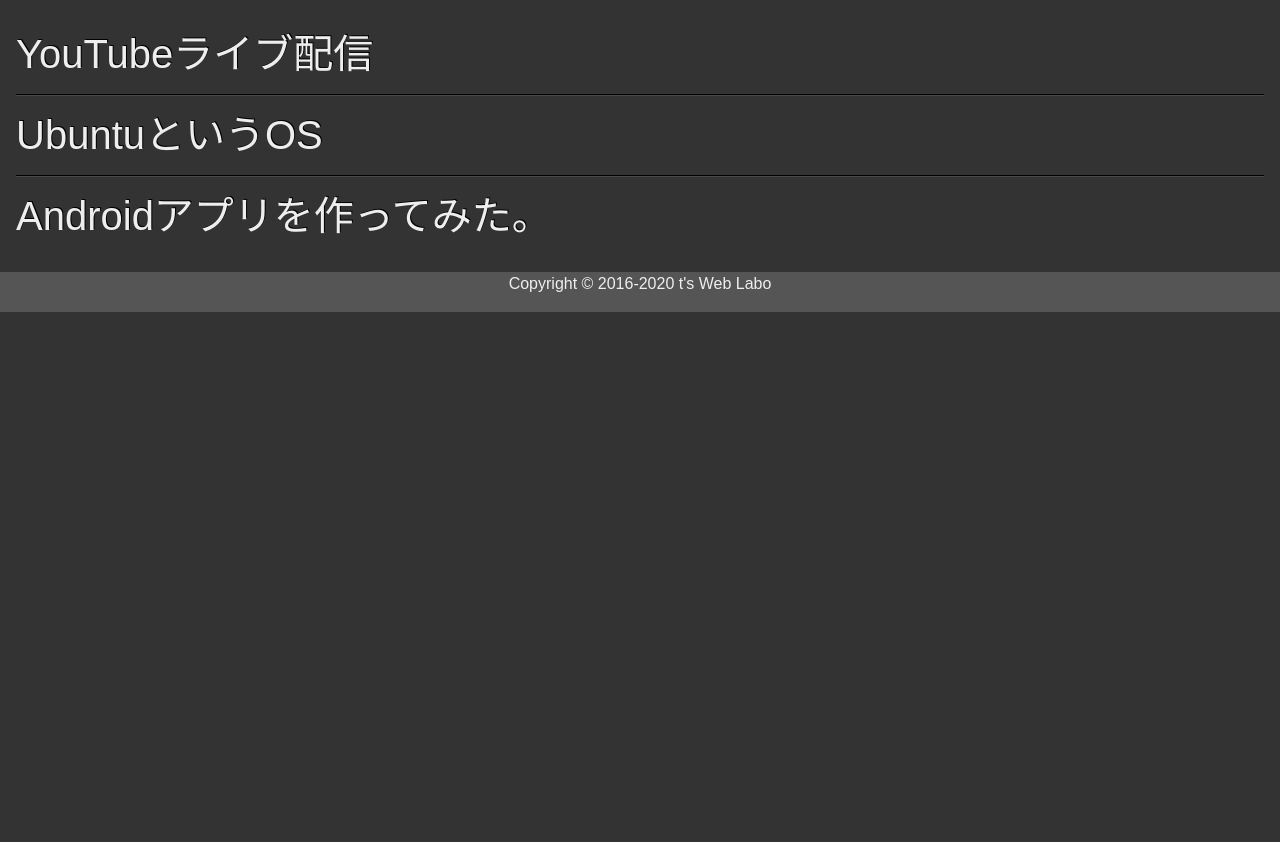
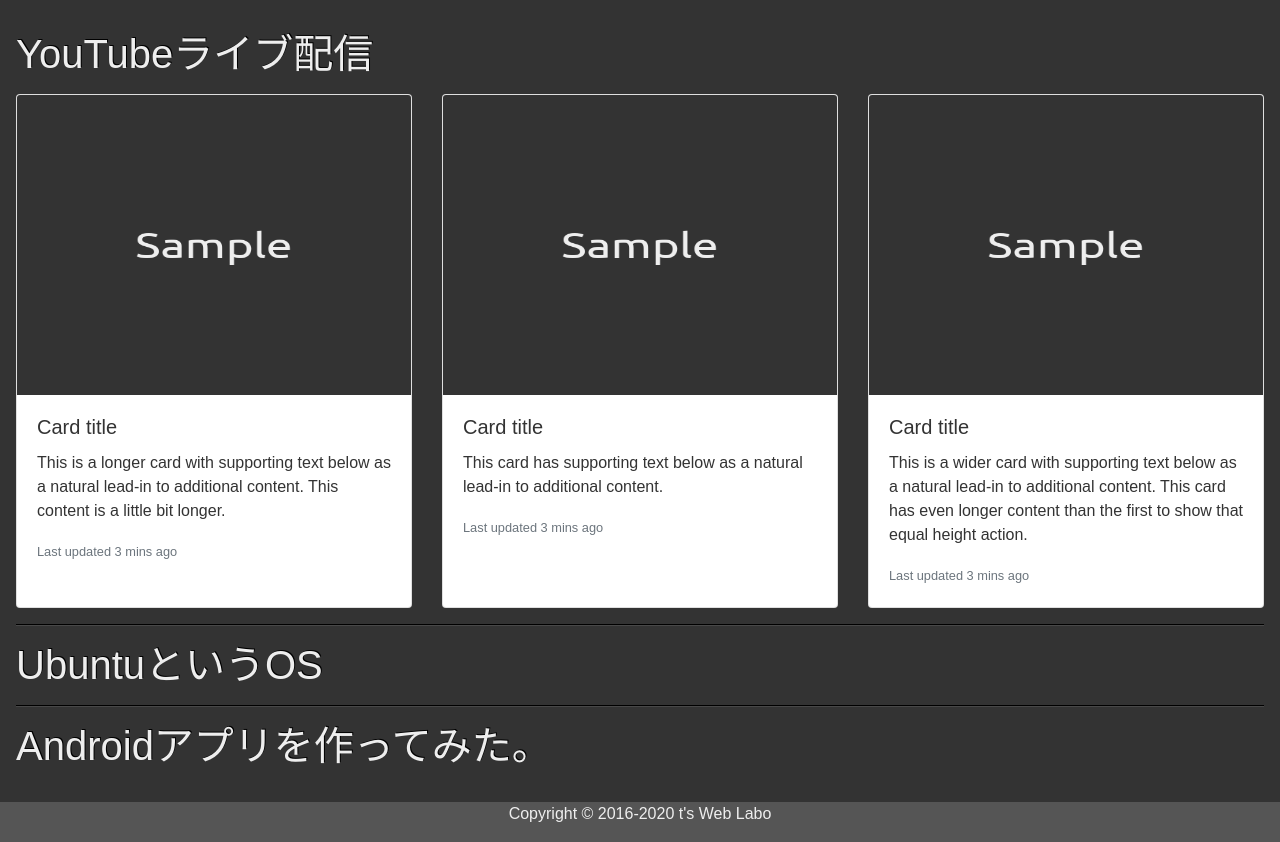
Before and after one commit to tsWebLabo/tsWebLabo.github.io, a plain HTML site: page index.html in a window 1280 px wide. Shown: the part 858-1700 px from the top of the page. Before the commit the page ends 1170 px from the top, so only its background shows below. Drawn offline with nearby package versions, Linux system fonts and the light colour scheme.

Commit message:
update index.html
コンテンツ YouTubeライブ配信のところにcard-deckを追加

```diff
--- a/css/common.css
+++ b/css/common.css
@@ -39,6 +39,10 @@ html body {
     background-size: cover;
 }
 
+.card-deck-ex {
+    color: #333;
+}
+
 .footer {
     margin-top: 2rem;
     /* height: 10vh; */
--- a/index.html
+++ b/index.html
@@ -65,6 +65,33 @@
         <section>
           <h1 class="text-bright">YouTubeライブ配信</h1>
           <p></p>
+          <!-- 動画埋め込み部分 -->
+          <div class="card-deck card-deck-ex">
+            <div class="card">
+              <img src="images/sample002.png" width="300px" height="300px" class="card-img-top" alt="...">
+              <div class="card-body">
+                <h5 class="card-title">Card title</h5>
+                <p class="card-text">This is a longer card with supporting text below as a natural lead-in to additional content. This content is a little bit longer.</p>
+                <p class="card-text"><small class="text-muted">Last updated 3 mins ago</small></p>
+              </div>
+            </div>
+            <div class="card">
+              <img src="images/sample002.png" width="300px" height="300px" class="card-img-top" alt="...">
+              <div class="card-body">
+                <h5 class="card-title">Card title</h5>
+                <p class="card-text">This card has supporting text below as a natural lead-in to additional content.</p>
+                <p class="card-text"><small class="text-muted">Last updated 3 mins ago</small></p>
+              </div>
+            </div>
+            <div class="card">
+              <img src="images/sample002.png" width="300px" height="300px" class="card-img-top" alt="...">
+              <div class="card-body">
+                <h5 class="card-title">Card title</h5>
+                <p class="card-text">This is a wider card with supporting text below as a natural lead-in to additional content. This card has even longer content than the first to show that equal height action.</p>
+                <p class="card-text"><small class="text-muted">Last updated 3 mins ago</small></p>
+              </div>
+            </div>
+          </div>
         </section>
         <hr class="line-dark">
         <section>
```
